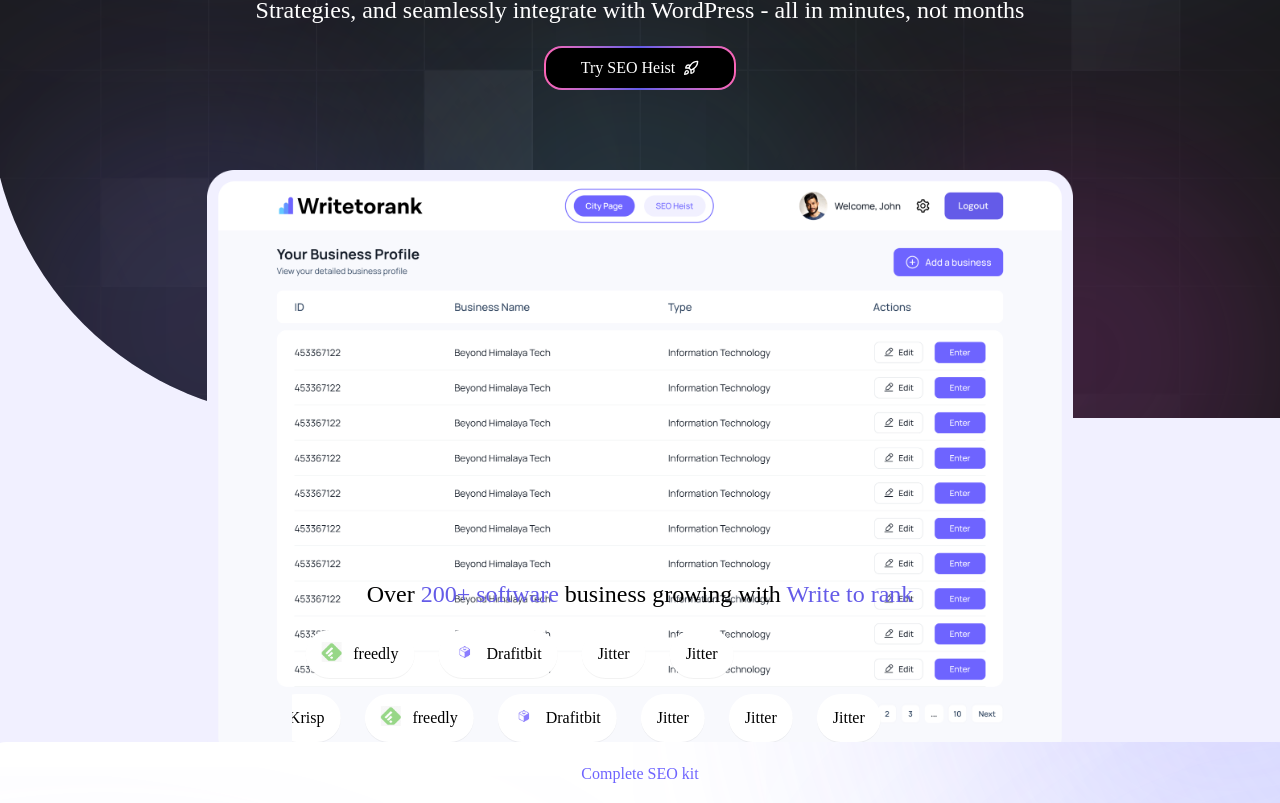
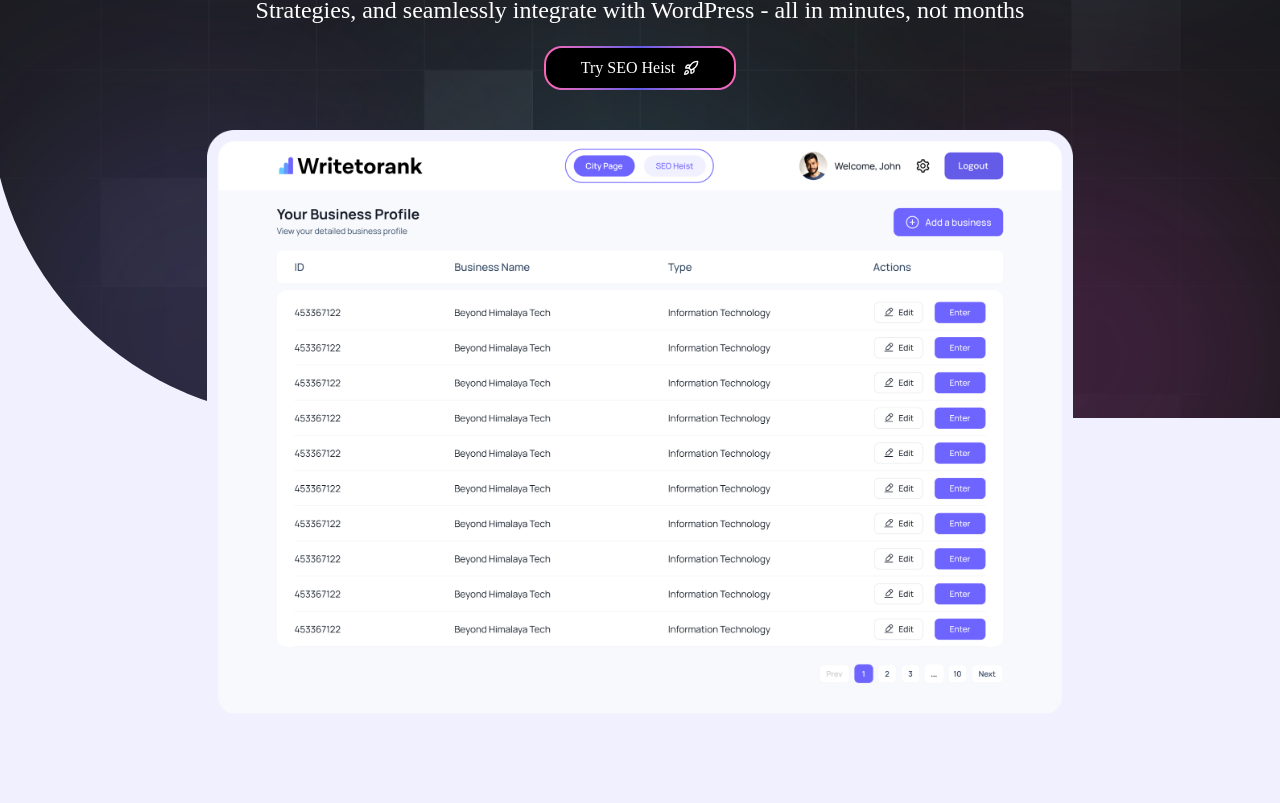
Before and after one commit to KrishnaChandraShiwakoti/WirteToRank, a React (Vite) app: page / in a window 1280 px wide. Shown: the part 372-1175 px from the top of the page. Built offline with nearby package versions, Linux system fonts and the light colour scheme.

Commit message:
Add Hero image to HeroSection and adjust layout in Home and ScrollLogo components

```diff
--- a/src/Components/HeroSection.jsx
+++ b/src/Components/HeroSection.jsx
@@ -1,6 +1,8 @@
 import PrimaryHeader from "../ui/PrimaryHeader";
 import HeroButton from "../ui/Buttons/HeroButton";
 import star from "../assets/svg/star.svg";
+import HeroImg from "../assets/img/HeroImg.png";
+
 const HeroSection = ({ handleFormOverlay }) => {
   return (
     <div className="text-white text-center flex flex-col gap-5 items-center">
@@ -8,7 +10,7 @@
         <img src={star} className="h-5 w-5" />
         <p className=" text-xl font-medium">AI-Powered SEO Revolution</p>
       </div>
-      <div className="text-4xl font-semibold mt-8 lg:mt-0 w-8/12 flex flex-col gap-5 lg:inline-block lg:w-6/12 lg:text-5xl ">
+      <div className="text-4xl font-semibold mt-8 lg:mt-0 w-8/12 flex flex-col gap-5 lg:inline-block lg:w-6/12 lg:text-5xl">
         <PrimaryHeader title={"Transform"} />
         Your Business{" "}
         <p>
@@ -24,7 +26,15 @@
         competitor's SEO Strategies, and seamlessly integrate with WordPress -
         all in minutes, not months
       </p>
-      <HeroButton title={"Try SEO Heist"} onclick={handleFormOverlay} />
+      <div>
+        <HeroButton title={"Try SEO Heist"} onclick={handleFormOverlay} />
+        <img
+          src={HeroImg}
+          alt="Hero Img"
+          className=" w-11/12 h-[300px] lg:h-full lg:w-8/12 mx-auto mt-10
+        "
+        />
+      </div>
     </div>
   );
 };
--- a/src/Components/ScrollLogo.jsx
+++ b/src/Components/ScrollLogo.jsx
@@ -5,8 +5,8 @@
 
 const ScrollLogo = () => {
   return (
-    <div className=" relative w-full flex justify-center items-center top-20 my-20 flex-col overflow-hidden">
-      <h1 className="text-2xl mb-5">
+    <div className=" relative w-full flex justify-center items-center my-10 flex-col overflow-hidden">
+      <h1 className="text-2xl mb-5 text-center">
         Over{" "}
         <span className="bg-primary-600 bg-clip-text text-transparent">
           200+ software
--- a/src/Pages/Home.jsx
+++ b/src/Pages/Home.jsx
@@ -15,7 +15,6 @@
 import HeroSection from "../Components/HeroSection";
 import ErrorBoundary from "../Components/ErrorBoundary";
 import Walkthrough from "../Components/Walkthrough";
-import HeroImg from "../assets/img/HeroImg.png";
 import Form from "../Components/Form";
 import { useState } from "react";
 
@@ -26,10 +25,10 @@
     setShowForm(true);
   };
   return (
-    <>
-      <div className=" bg-neutral-900 h-11/12 lg:h-full w-full lg:rounded-bl-[20rem] rounded-bl-[10rem] ">
+    <div div className="relative">
+      <div className=" bg-neutral-900  h-full w-full lg:rounded-bl-[20rem] rounded-bl-[10rem] ">
         <div
-          className="w-[100%] py-5 h-[100%] lg:rounded-bl-[20rem] rounded-bl-[10rem]"
+          className="w-[100%] py-5 h-screen lg:rounded-bl-[20rem] rounded-bl-[10rem]"
           style={{
             background: `url(${HomeScreen})`,
             backgroundRepeat: "no-repeat",
@@ -37,12 +36,8 @@
           }}>
           <Navbar handleButtonClick={handleFormOverlay} />
           <HeroSection handleFormOverlay={handleFormOverlay} />
-          <img
-            src={HeroImg}
-            alt="Hero Img"
-            className="relative top-40 w-10/12 lg:w-8/12 mx-auto -mt-20"
-          />
         </div>
+
         {showForm && (
           <div
             className="fixed inset-0  bg-opacity-50 z-50 flex items-start justify-center pt-5"
@@ -53,6 +48,7 @@
           </div>
         )}
       </div>
+      <div className=" mt-20 lg:mt-100"></div>
       <ScrollLogo />
       <FeatureSection />
       <Progress />
@@ -114,7 +110,7 @@
         <Button title={"Get Started Now"} onClick={handleFormOverlay} />
       </div>
       <Footer />
-    </>
+    </div>
   );
 };
 
```
